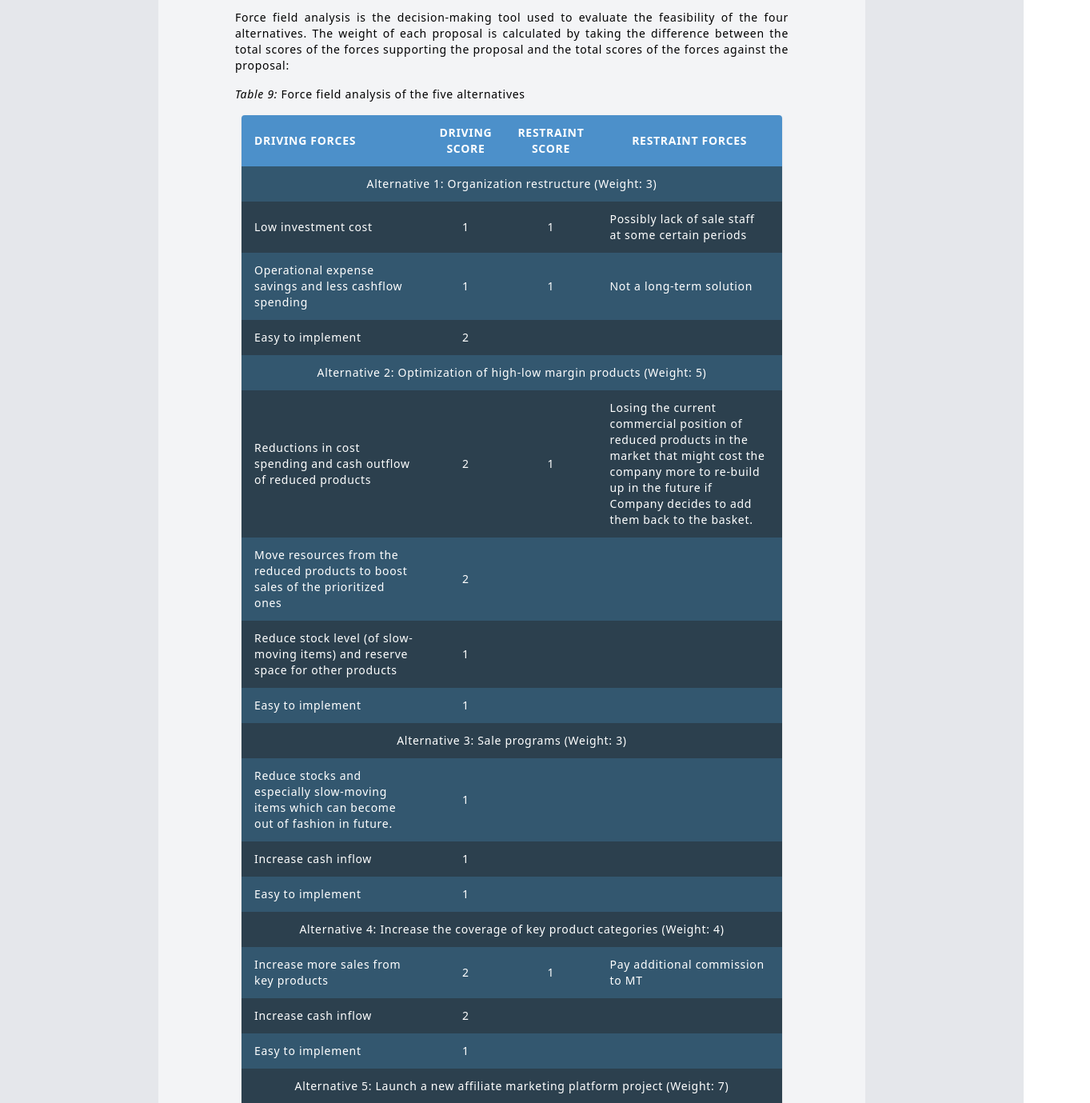
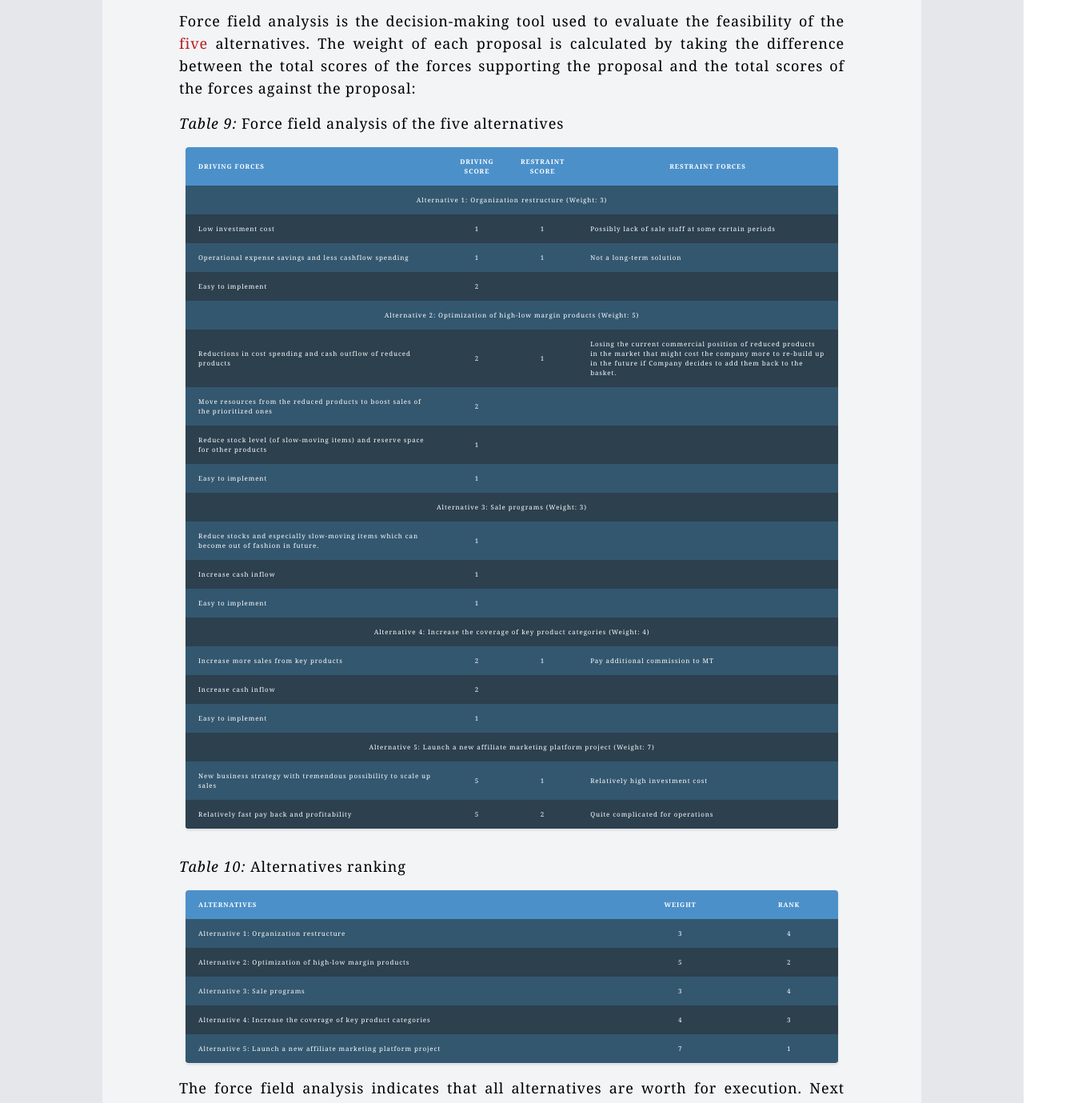
Before and after one commit to DoTranMinhChu/tran-thanh-binh-business-case, a Next.js app: page /solution-recommendations in a window 1280 px wide. Shown: the part 220-1599 px from the top of the page at 80% size, 1363 px wide, since content can reach past the window. Built offline with nearby package versions, Linux system fonts and the light colour scheme.

Commit message:
[FIX] : Table

```diff
--- a/src/components/layouts/index.tsx
+++ b/src/components/layouts/index.tsx
@@ -6,10 +6,10 @@ import DefaultFooter from "../footers";
 
 export default function DefaultLayout({ children, ...props }: IProps) {
   return (
-    <div className="text-black bg-gray-200">
+    <div className="font-serif text-black bg-gray-200">
       <DefaultNavbar />
       <main className="container min-h-screen m-auto">
-        <section className="min-h-screen text-sm mx-auto p-4 sm:p-12 md:p-20 sm:my-12 tracking-wider bg-gray-100 max-w-[884px]">
+        <section className="min-h-screen text-lg mx-auto p-4 sm:p-12 md:p-20 sm:my-12 tracking-wider bg-gray-100 max-w-[1024px]">
           {children}
         </section>
       </main>
--- a/src/pages/solution-recommendations/index.tsx
+++ b/src/pages/solution-recommendations/index.tsx
@@ -37,81 +37,93 @@ export default function Home() {
         <section className="py-4">
           <p className="py-2 text-justify">
             Force field analysis is the decision-making tool used to evaluate
-            the feasibility of the four alternatives. The weight of each
-            proposal is calculated by taking the difference between the total
-            scores of the forces supporting the proposal and the total scores of
-            the forces against the proposal:
+            the feasibility of the <span className="text-red-700"> five</span>{" "}
+            alternatives. The weight of each proposal is calculated by taking
+            the difference between the total scores of the forces supporting the
+            proposal and the total scores of the forces against the proposal:
           </p>
           <p className="py-2 text-justify">
             <i>Table 9:</i> Force field analysis of the five alternatives
           </p>
-          <div className="w-full py-2 md:px-2">
+          <div
+            className="w-full py-2 md:text-base md:px-2"
+            style={{
+              fontSize: "0.5rem",
+              lineHeight: "0.75rem",
+            }}
+          >
             <div className="overflow-hidden border-b border-gray-200 rounded shadow">
-              <table className="min-w-full bg-white">
+              <table className="min-w-full bg-white ">
                 <thead className="text-white bg-[#4C90CA]">
                   <tr>
-                    <th className="w-[40%] px-4 py-3 text-sm font-semibold text-left uppercase">
+                    <th className="w-[40%] md:px-4 px-1 md:py-3 py-1  font-semibold text-left uppercase">
                       Driving forces
                     </th>
-                    <th className="px-4 py-3 text-sm font-semibold text-center uppercase">
+                    <th className="px-1 py-1 font-semibold text-center uppercase md:py-3 md:px-4">
                       Driving Score
                     </th>
-                    <th className="px-4 py-3 text-sm font-semibold text-center uppercase">
+                    <th className="px-1 py-1 font-semibold text-center uppercase md:py-3 md:px-4">
                       Restraint Score
                     </th>
-                    <th className="w-[40%] px-4 py-3 text-sm font-semibold text-center uppercase ">
+                    <th className="w-[40%] md:px-4 px-1 md:py-3 py-1  font-semibold text-center uppercase ">
                       Restraint forces
                     </th>
                   </tr>
                 </thead>
                 <tbody className="text-white bg-[#33576F]">
                   <tr>
-                    <td colSpan={4} className="w-full px-4 py-3 text-center">
+                    <td
+                      colSpan={4}
+                      className="w-full px-1 py-1 text-center md:py-3 md:px-4"
+                    >
                       Alternative 1: Organization restructure (Weight: 3)
                     </td>
                   </tr>
                   <tr className="text-white bg-[#2C404E]">
-                    <td className="w-[40%] px-4 py-3 text-left">
+                    <td className="w-[40%] md:px-4 px-1 md:py-3 py-1 text-left">
                       Low investment cost
                     </td>
-                    <td className="px-4 py-3 text-center">1</td>
-                    <td className="px-4 py-3 text-center">1</td>
-                    <td className="w-[40%] px-4 py-3 text-left ">
+                    <td className="px-1 py-1 text-center md:py-3 md:px-4">1</td>
+                    <td className="px-1 py-1 text-center md:py-3 md:px-4">1</td>
+                    <td className="w-[40%] md:px-4 px-1 md:py-3 py-1 text-left ">
                       Possibly lack of sale staff at some certain periods
                     </td>
                   </tr>
                   <tr>
-                    <td className="w-[40%] px-4 py-3 text-left">
+                    <td className="w-[40%] md:px-4 px-1 md:py-3 py-1 text-left">
                       Operational expense savings and less cashflow spending
                     </td>
-                    <td className="px-4 py-3 text-center">1</td>
-                    <td className="px-4 py-3 text-center">1</td>
-                    <td className="w-[40%] px-4 py-3 text-left ">
+                    <td className="px-1 py-1 text-center md:py-3 md:px-4">1</td>
+                    <td className="px-1 py-1 text-center md:py-3 md:px-4">1</td>
+                    <td className="w-[40%] md:px-4 px-1 md:py-3 py-1 text-left ">
                       Not a long-term solution
                     </td>
                   </tr>
                   <tr className="text-white bg-[#2C404E]">
-                    <td className="w-[40%] px-4 py-3 text-left">
+                    <td className="w-[40%] md:px-4 px-1 md:py-3 py-1 text-left">
                       Easy to implement
                     </td>
-                    <td className="px-4 py-3 text-center">2</td>
-                    <td className="px-4 py-3 text-center"></td>
-                    <td className="w-[40%] px-4 py-3 text-left "></td>
+                    <td className="px-1 py-1 text-center md:py-3 md:px-4">2</td>
+                    <td className="px-1 py-1 text-center md:py-3 md:px-4"></td>
+                    <td className="w-[40%] md:px-4 px-1 md:py-3 py-1 text-left "></td>
                   </tr>
                   <tr>
-                    <td colSpan={4} className="w-full px-4 py-3 text-center">
+                    <td
+                      colSpan={4}
+                      className="w-full px-1 py-1 text-center md:py-3 md:px-4"
+                    >
                       Alternative 2: Optimization of high-low margin products
                       (Weight: 5)
                     </td>
                   </tr>
                   <tr className="text-white bg-[#2C404E]">
-                    <td className="w-[40%] px-4 py-3 text-left">
+                    <td className="w-[40%] md:px-4 px-1 md:py-3 py-1 text-left">
                       Reductions in cost spending and cash outflow of reduced
                       products
                     </td>
-                    <td className="px-4 py-3 text-center">2</td>
-                    <td className="px-4 py-3 text-center">1</td>
-                    <td className="w-[40%] px-4 py-3 text-left ">
+                    <td className="px-1 py-1 text-center md:py-3 md:px-4">2</td>
+                    <td className="px-1 py-1 text-center md:py-3 md:px-4">1</td>
+                    <td className="w-[40%] md:px-4 px-1 md:py-3 py-1 text-left ">
                       Losing the current commercial position of reduced products
                       in the market that might cost the company more to re-build
                       up in the future if Company decides to add them back to
@@ -119,118 +131,127 @@ export default function Home() {
                     </td>
                   </tr>
                   <tr>
-                    <td className="w-[40%] px-4 py-3 text-left">
+                    <td className="w-[40%] md:px-4 px-1 md:py-3 py-1 text-left">
                       Move resources from the reduced products to boost sales of
                       the prioritized ones
                     </td>
-                    <td className="px-4 py-3 text-center">2</td>
-                    <td className="px-4 py-3 text-center"></td>
-                    <td className="w-[40%] px-4 py-3 text-left "></td>
+                    <td className="px-1 py-1 text-center md:py-3 md:px-4">2</td>
+                    <td className="px-1 py-1 text-center md:py-3 md:px-4"></td>
+                    <td className="w-[40%] md:px-4 px-1 md:py-3 py-1 text-left "></td>
                   </tr>
                   <tr className="text-white bg-[#2C404E]">
-                    <td className="w-[40%] px-4 py-3 text-left">
+                    <td className="w-[40%] md:px-4 px-1 md:py-3 py-1 text-left">
                       Reduce stock level (of slow-moving items) and reserve
                       space for other products
                     </td>
-                    <td className="px-4 py-3 text-center">1</td>
-                    <td className="px-4 py-3 text-center"></td>
-                    <td className="w-[40%] px-4 py-3 text-left "></td>
+                    <td className="px-1 py-1 text-center md:py-3 md:px-4">1</td>
+                    <td className="px-1 py-1 text-center md:py-3 md:px-4"></td>
+                    <td className="w-[40%] md:px-4 px-1 md:py-3 py-1 text-left "></td>
                   </tr>
                   <tr>
-                    <td className="w-[40%] px-4 py-3 text-left">
+                    <td className="w-[40%] md:px-4 px-1 md:py-3 py-1 text-left">
                       Easy to implement
                     </td>
-                    <td className="px-4 py-3 text-center">1</td>
-                    <td className="px-4 py-3 text-center"></td>
-                    <td className="w-[40%] px-4 py-3 text-left "></td>
+                    <td className="px-1 py-1 text-center md:py-3 md:px-4">1</td>
+                    <td className="px-1 py-1 text-center md:py-3 md:px-4"></td>
+                    <td className="w-[40%] md:px-4 px-1 md:py-3 py-1 text-left "></td>
                   </tr>
 
                   <tr className="text-white bg-[#2C404E]">
-                    <td colSpan={4} className="w-full px-4 py-3 text-center">
+                    <td
+                      colSpan={4}
+                      className="w-full px-1 py-1 text-center md:py-3 md:px-4"
+                    >
                       Alternative 3: Sale programs (Weight: 3)
                     </td>
                   </tr>
                   <tr>
-                    <td className="w-[40%] px-4 py-3 text-left">
+                    <td className="w-[40%] md:px-4 px-1 md:py-3 py-1 text-left">
                       Reduce stocks and especially slow-moving items which can
                       become out of fashion in future.
                     </td>
-                    <td className="px-4 py-3 text-center">1</td>
-                    <td className="px-4 py-3 text-center"></td>
-                    <td className="w-[40%] px-4 py-3 text-left "></td>
+                    <td className="px-1 py-1 text-center md:py-3 md:px-4">1</td>
+                    <td className="px-1 py-1 text-center md:py-3 md:px-4"></td>
+                    <td className="w-[40%] md:px-4 px-1 md:py-3 py-1 text-left "></td>
                   </tr>
                   <tr className="text-white bg-[#2C404E]">
-                    <td className="w-[40%] px-4 py-3 text-left">
+                    <td className="w-[40%] md:px-4 px-1 md:py-3 py-1 text-left">
                       Increase cash inflow
                     </td>
-                    <td className="px-4 py-3 text-center">1</td>
-                    <td className="px-4 py-3 text-center"></td>
-                    <td className="w-[40%] px-4 py-3 text-left "></td>
+                    <td className="px-1 py-1 text-center md:py-3 md:px-4">1</td>
+                    <td className="px-1 py-1 text-center md:py-3 md:px-4"></td>
+                    <td className="w-[40%] md:px-4 px-1 md:py-3 py-1 text-left "></td>
                   </tr>
                   <tr>
-                    <td className="w-[40%] px-4 py-3 text-left">
+                    <td className="w-[40%] md:px-4 px-1 md:py-3 py-1 text-left">
                       Easy to implement
                     </td>
-                    <td className="px-4 py-3 text-center">1</td>
-                    <td className="px-4 py-3 text-center"></td>
-                    <td className="w-[40%] px-4 py-3 text-left "></td>
+                    <td className="px-1 py-1 text-center md:py-3 md:px-4">1</td>
+                    <td className="px-1 py-1 text-center md:py-3 md:px-4"></td>
+                    <td className="w-[40%] md:px-4 px-1 md:py-3 py-1 text-left "></td>
                   </tr>
                   <tr className="text-white bg-[#2C404E]">
-                    <td colSpan={4} className="w-full px-4 py-3 text-center">
+                    <td
+                      colSpan={4}
+                      className="w-full px-1 py-1 text-center md:py-3 md:px-4"
+                    >
                       Alternative 4: Increase the coverage of key product
                       categories (Weight: 4)
                     </td>
                   </tr>
                   <tr>
-                    <td className="w-[40%] px-4 py-3 text-left">
+                    <td className="w-[40%] md:px-4 px-1 md:py-3 py-1 text-left">
                       Increase more sales from key products{" "}
                     </td>
-                    <td className="px-4 py-3 text-center">2</td>
-                    <td className="px-4 py-3 text-center">1</td>
-                    <td className="w-[40%] px-4 py-3 text-left ">
+                    <td className="px-1 py-1 text-center md:py-3 md:px-4">2</td>
+                    <td className="px-1 py-1 text-center md:py-3 md:px-4">1</td>
+                    <td className="w-[40%] md:px-4 px-1 md:py-3 py-1 text-left ">
                       Pay additional commission to MT
                     </td>
                   </tr>
                   <tr className="text-white bg-[#2C404E]">
-                    <td className="w-[40%] px-4 py-3 text-left">
+                    <td className="w-[40%] md:px-4 px-1 md:py-3 py-1 text-left">
                       Increase cash inflow
                     </td>
-                    <td className="px-4 py-3 text-center">2</td>
-                    <td className="px-4 py-3 text-center"></td>
-                    <td className="w-[40%] px-4 py-3 text-left "></td>
+                    <td className="px-1 py-1 text-center md:py-3 md:px-4">2</td>
+                    <td className="px-1 py-1 text-center md:py-3 md:px-4"></td>
+                    <td className="w-[40%] md:px-4 px-1 md:py-3 py-1 text-left "></td>
                   </tr>
                   <tr>
-                    <td className="w-[40%] px-4 py-3 text-left">
+                    <td className="w-[40%] md:px-4 px-1 md:py-3 py-1 text-left">
                       Easy to implement
                     </td>
-                    <td className="px-4 py-3 text-center">1</td>
-                    <td className="px-4 py-3 text-center"></td>
-                    <td className="w-[40%] px-4 py-3 text-left "></td>
+                    <td className="px-1 py-1 text-center md:py-3 md:px-4">1</td>
+                    <td className="px-1 py-1 text-center md:py-3 md:px-4"></td>
+                    <td className="w-[40%] md:px-4 px-1 md:py-3 py-1 text-left "></td>
                   </tr>
                   <tr className="text-white bg-[#2C404E]">
-                    <td colSpan={4} className="w-full px-4 py-3 text-center">
+                    <td
+                      colSpan={4}
+                      className="w-full px-1 py-1 text-center md:py-3 md:px-4"
+                    >
                       Alternative 5: Launch a new affiliate marketing platform
                       project (Weight: 7)
                     </td>
                   </tr>
                   <tr>
-                    <td className="w-[40%] px-4 py-3 text-left">
+                    <td className="w-[40%] md:px-4 px-1 md:py-3 py-1 text-left">
                       New business strategy with tremendous possibility to scale
                       up sales{" "}
                     </td>
-                    <td className="px-4 py-3 text-center">5</td>
-                    <td className="px-4 py-3 text-center">1</td>
-                    <td className="w-[40%] px-4 py-3 text-left ">
+                    <td className="px-1 py-1 text-center md:py-3 md:px-4">5</td>
+                    <td className="px-1 py-1 text-center md:py-3 md:px-4">1</td>
+                    <td className="w-[40%] md:px-4 px-1 md:py-3 py-1 text-left ">
                       Relatively high investment cost
                     </td>
                   </tr>
                   <tr className="text-white bg-[#2C404E]">
-                    <td className="w-[40%] px-4 py-3 text-left">
+                    <td className="w-[40%] md:px-4 px-1 md:py-3 py-1 text-left">
                       Relatively fast pay back and profitability
                     </td>
-                    <td className="px-4 py-3 text-center">5</td>
-                    <td className="px-4 py-3 text-center">2</td>
-                    <td className="w-[40%] px-4 py-3 text-left ">
+                    <td className="px-1 py-1 text-center md:py-3 md:px-4">5</td>
+                    <td className="px-1 py-1 text-center md:py-3 md:px-4">2</td>
+                    <td className="w-[40%] md:px-4 px-1 md:py-3 py-1 text-left ">
                       Quite complicated for operations
                     </td>
                   </tr>
@@ -241,59 +262,75 @@ export default function Home() {
           <p className="py-2 pt-6 text-justify">
             <i>Table 10:</i> Alternatives ranking
           </p>
-          <div className="w-full py-2 md:px-2">
+          <div
+            className="w-full py-2 md:text-base md:px-2"
+            style={{
+              fontSize: "0.5rem",
+              lineHeight: "0.75rem",
+            }}
+          >
             <div className="overflow-hidden border-b border-gray-200 rounded shadow">
               <table className="min-w-full bg-white">
                 <thead className="text-white bg-[#4C90CA]">
                   <tr>
-                    <th className="w-2/3 px-4 py-3 text-sm font-semibold text-left uppercase">
+                    <th className="w-2/3 px-1 py-1 font-semibold text-left uppercase md:px-4 md:py-3">
                       Alternatives
                     </th>
-                    <th className="px-4 py-3 text-sm font-semibold text-center uppercase">
+                    <th className="px-1 py-1 font-semibold text-center uppercase md:px-4 md:py-3">
                       Weight
                     </th>
-                    <th className="px-4 py-3 text-sm font-semibold text-center uppercase">
+                    <th className="px-1 py-1 font-semibold text-center uppercase md:px-4 md:py-3">
                       Rank
                     </th>
                   </tr>
                 </thead>
                 <tbody className="text-white bg-[#33576F]">
                   <tr>
-                    <td className="w-1/3 px-4 py-3 text-left">
+                    <td className="w-1/3 px-1 py-1 text-left md:px-4 md:py-3">
                       Alternative 1: Organization restructure
                     </td>
-                    <td className="px-4 py-3 text-center ">3</td>
-                    <td className="px-4 py-3 text-center">4</td>
+                    <td className="px-1 py-1 text-center md:px-4 md:py-3 ">
+                      3
+                    </td>
+                    <td className="px-1 py-1 text-center md:px-4 md:py-3">4</td>
                   </tr>
                   <tr className="text-white bg-[#2C404E]">
-                    <td className="w-1/3 px-4 py-3 text-left">
+                    <td className="w-1/3 px-1 py-1 text-left md:px-4 md:py-3">
                       Alternative 2: Optimization of high-low margin products
                     </td>
-                    <td className="px-4 py-3 text-center ">5</td>
-                    <td className="px-4 py-3 text-center">2</td>
+                    <td className="px-1 py-1 text-center md:px-4 md:py-3 ">
+                      5
+                    </td>
+                    <td className="px-1 py-1 text-center md:px-4 md:py-3">2</td>
                   </tr>
                   <tr>
-                    <td className="w-1/3 px-4 py-3 text-left">
+                    <td className="w-1/3 px-1 py-1 text-left md:px-4 md:py-3">
                       Alternative 3: Sale programs
                     </td>
-                    <td className="px-4 py-3 text-center ">3</td>
-                    <td className="px-4 py-3 text-center">4</td>
+                    <td className="px-1 py-1 text-center md:px-4 md:py-3 ">
+                      3
+                    </td>
+                    <td className="px-1 py-1 text-center md:px-4 md:py-3">4</td>
                   </tr>
                   <tr className="text-white bg-[#2C404E]">
-                    <td className="w-1/3 px-4 py-3 text-left">
+                    <td className="w-1/3 px-1 py-1 text-left md:px-4 md:py-3">
                       Alternative 4: Increase the coverage of key product
                       categories
                     </td>
-                    <td className="px-4 py-3 text-center ">4</td>
-                    <td className="px-4 py-3 text-center">3</td>
+                    <td className="px-1 py-1 text-center md:px-4 md:py-3 ">
+                      4
+                    </td>
+                    <td className="px-1 py-1 text-center md:px-4 md:py-3">3</td>
                   </tr>
                   <tr>
-                    <td className="w-1/3 px-4 py-3 text-left">
+                    <td className="w-1/3 px-1 py-1 text-left md:px-4 md:py-3">
                       Alternative 5: Launch a new affiliate marketing platform
                       project
                     </td>
-                    <td className="px-4 py-3 text-center ">7</td>
-                    <td className="px-4 py-3 text-center">1</td>
+                    <td className="px-1 py-1 text-center md:px-4 md:py-3 ">
+                      7
+                    </td>
+                    <td className="px-1 py-1 text-center md:px-4 md:py-3">1</td>
                   </tr>
                 </tbody>
               </table>
```
Also changed, not shown: src/components/navbars/defaultNavbar/index.tsx (+74 -38 lines), src/pages/alternatives/index.tsx (+66 -26 lines), src/pages/index.tsx (+4 -12 lines), src/pages/others/index.tsx (+6 -6 lines), src/pages/planning/index.tsx (+10 -4 lines), src/pages/problem-refinement/index.tsx (+18 -10 lines), src/pages/summary/index.tsx (+7 -3 lines).
